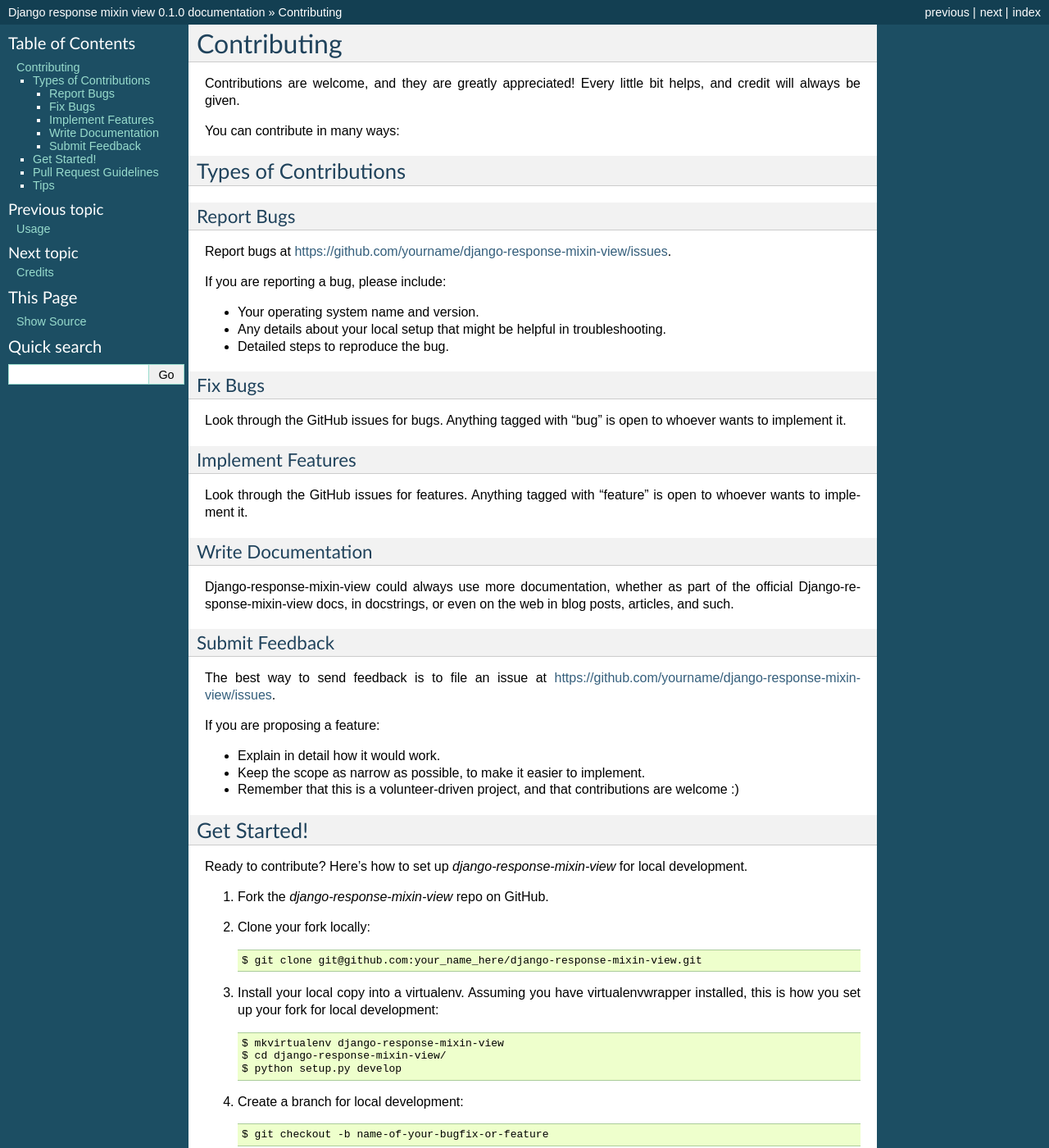
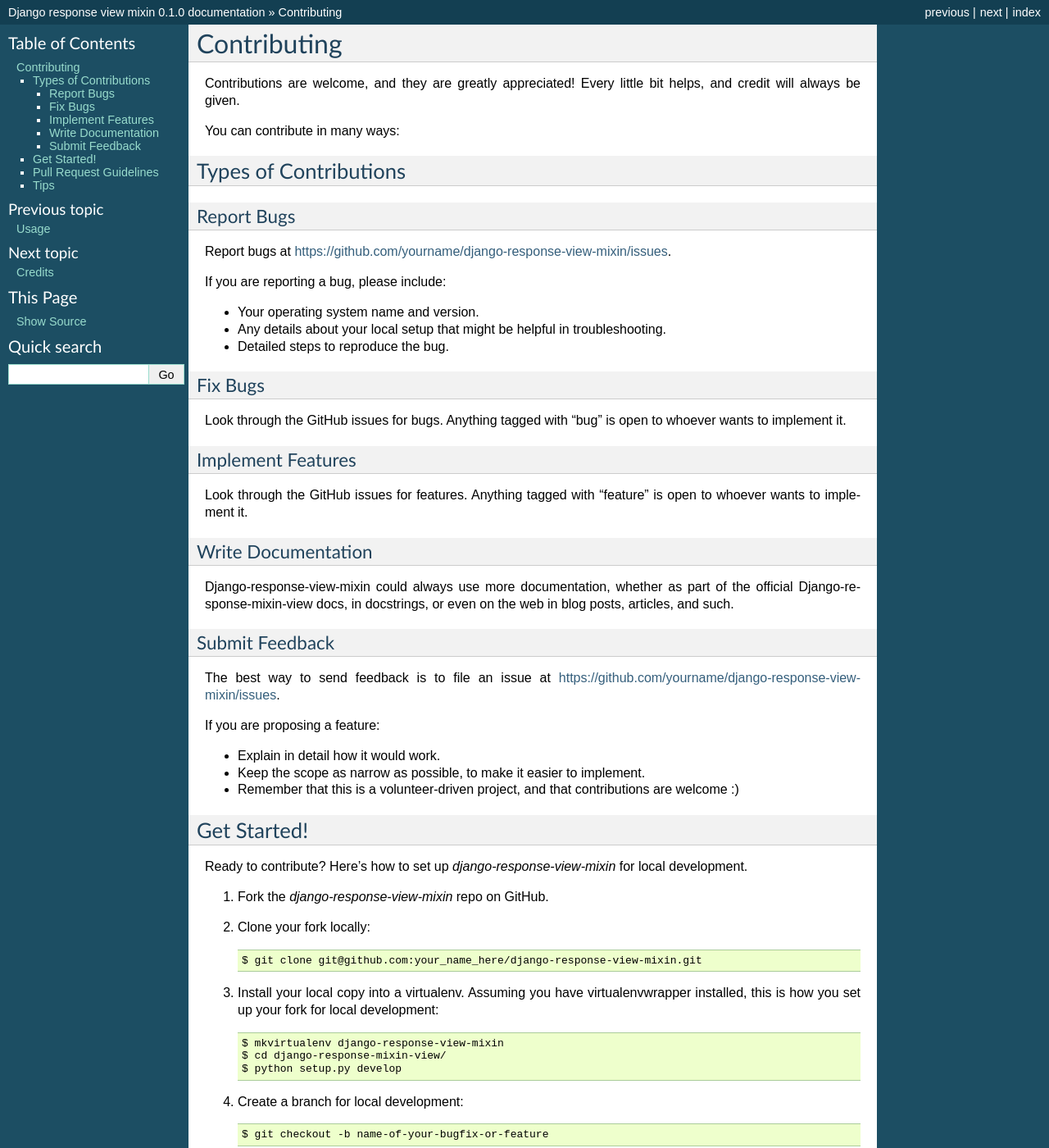
Before and after one commit to frankhood/django-response-view-mixin, a Sphinx documentation site: the page built from docs/contributing.rst, in a window 1280 px wide and 1400 px high. Shown: the whole window at 82% size. Built offline with Sphinx 7.4.7, drawn with Linux system fonts in a browser that asks for light colours; some of the changed text lies outside the part shown.

Commit message:
read the docs integration

```diff
--- a/CONTRIBUTING.rst
+++ b/CONTRIBUTING.rst
@@ -13,7 +13,7 @@
 Report Bugs
 ~~~~~~~~~~~
 
-Report bugs at https://github.com/yourname/django-response-mixin-view/issues.
+Report bugs at https://github.com/yourname/django-response-view-mixin/issues.
 
 If you are reporting a bug, please include:
 
@@ -36,14 +36,14 @@
 Write Documentation
 ~~~~~~~~~~~~~~~~~~~
 
-Django-response-mixin-view could always use more documentation, whether as part of the
+Django-response-view-mixin could always use more documentation, whether as part of the
 official Django-response-mixin-view docs, in docstrings, or even on the web in blog posts,
 articles, and such.
 
 Submit Feedback
 ~~~~~~~~~~~~~~~
 
-The best way to send feedback is to file an issue at https://github.com/yourname/django-response-mixin-view/issues.
+The best way to send feedback is to file an issue at https://github.com/yourname/django-response-view-mixin/issues.
 
 If you are proposing a feature:
 
@@ -55,16 +55,16 @@
 Get Started!
 ------------
 
-Ready to contribute? Here's how to set up `django-response-mixin-view` for local development.
+Ready to contribute? Here's how to set up `django-response-view-mixin` for local development.
 
-1. Fork the `django-response-mixin-view` repo on GitHub.
+1. Fork the `django-response-view-mixin` repo on GitHub.
 2. Clone your fork locally::
 
-    $ git clone git@github.com:your_name_here/django-response-mixin-view.git
+    $ git clone git@github.com:your_name_here/django-response-view-mixin.git
 
 3. Install your local copy into a virtualenv. Assuming you have virtualenvwrapper installed, this is how you set up your fork for local development::
 
-    $ mkvirtualenv django-response-mixin-view
+    $ mkvirtualenv django-response-view-mixin
     $ cd django-response-mixin-view/
     $ python setup.py develop
 
@@ -101,7 +101,7 @@
    your new functionality into a function with a docstring, and add the
    feature to the list in README.rst.
 3. The pull request should work for Python 2.6, 2.7, and 3.3, and for PyPy. Check
-   https://travis-ci.org/yourname/django-response-mixin-view/pull_requests
+   https://travis-ci.org/yourname/django-response-view-mixin/pull_requests
    and make sure that the tests pass for all supported Python versions.
 
 Tips
--- a/README.rst
+++ b/README.rst
@@ -23,7 +23,7 @@
 
 Install Django-response-view-mixin::
 
-    pip install response-view-mixin
+    pip install django-response-view-mixin
 
 Add it to your `INSTALLED_APPS`:
 
--- a/docs/conf.py
+++ b/docs/conf.py
@@ -31,7 +31,7 @@
 
 # Add any Sphinx extension module names here, as strings. They can be extensions
 # coming with Sphinx (named 'sphinx.ext.*') or your custom ones.
-extensions = ['sphinx.ext.autodoc', 'sphinx.ext.viewcode', 'rtds_action']
+extensions = ['sphinx.ext.autodoc', 'sphinx.ext.viewcode']
 
 # Add any paths that contain templates here, relative to this directory.
 templates_path = ['_templates']
@@ -46,7 +46,7 @@
 master_doc = 'index'
 
 # General information about the project.
-project = u'Django response mixin view'
+project = u'Django response view mixin'
 copyright = u'2021, Frankhood Business Solution'
 
 # The version info for the project you're documenting, acts as replacement for
@@ -173,7 +173,7 @@
 #html_file_suffix = None
 
 # Output file base name for HTML help builder.
-htmlhelp_basename = 'django-response-mixin-viewdoc'
+htmlhelp_basename = 'django-response-view-mixindoc'
 
 
 # -- Options for LaTeX output --------------------------------------------------
@@ -192,8 +192,8 @@
 # Grouping the document tree into LaTeX files. List of tuples
 # (source start file, target name, title, author, documentclass [howto/manual]).
 latex_documents = [
-  ('index', 'django-response-mixin-view.tex', u'Django-response-mixin-view Documentation',
-   u'Your full name here', 'manual'),
+  ('index', 'django-response-view-mixin.tex', u'Django Response View Mixin Documentation',
+   u'Frankhood Business Solution', 'manual'),
 ]
 
 # The name of an image file (relative to this directory) to place at the top of
@@ -222,8 +222,8 @@
 # One entry per manual page. List of tuples
 # (source start file, name, description, authors, manual section).
 man_pages = [
-    ('index', 'django-response-mixin-view', u'Django-response-mixin-view Documentation',
-     [u'Your full name here'], 1)
+    ('index', 'django-response-view-mixin', u'Django response View Mixin Documentation',
+     [u'Frankhood Business Solution'], 1)
 ]
 
 # If true, show URL addresses after external links.
@@ -236,8 +236,8 @@
 # (source start file, target name, title, author,
 #  dir menu entry, description, category)
 texinfo_documents = [
-  ('index', 'django-response-mixin-view', u'Django-response-mixin-view Documentation',
-   u'Your full name here', 'django-response-mixin-view', 'One line description of project.',
+  ('index', 'django-response-mixin-view', u'Django Response View Mixin Documentation',
+   u'Frankhood Business Solution', 'django-response-view-mixin', 'One line description of project.',
    'Miscellaneous'),
 ]
 
@@ -254,7 +254,7 @@
 #texinfo_no_detailmenu = False
 
 # The name of your GitHub repository
-rtds_action_github_repo = "https://github.com/frankhood/django-response-view-mixin/tree/github-actions"
+rtds_action_github_repo = "frankhood/django-response-view-mixin"
 
 # The path where the artifact should be extracted
 # Note: this is relative to the conf.py file!
```
Also changed, not shown: other parts of CONTRIBUTING.rst (+2 -2 lines).
